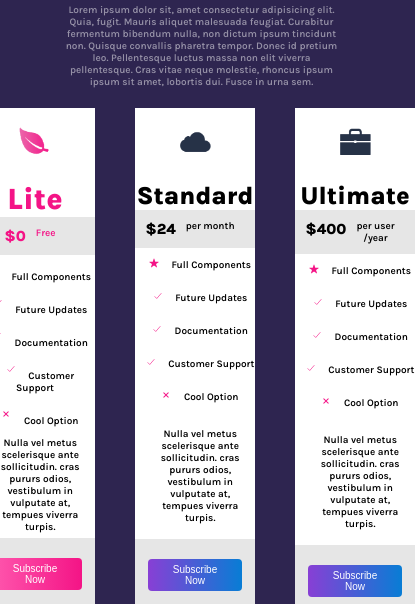
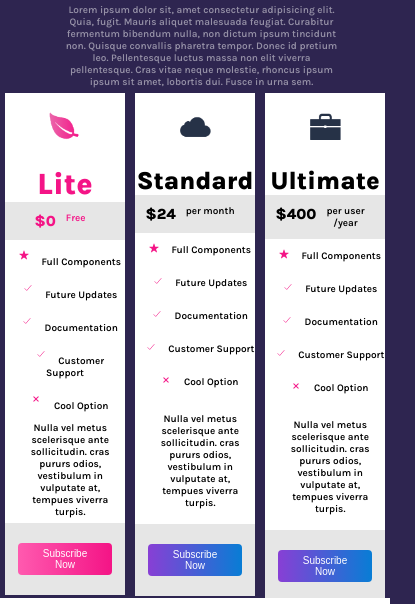
Before and after one commit to MaJoReGo/TallerBleuxMJ, a plain HTML site: page index.html in a window 390 px wide. Shown: the part 709-1313 px from the top of the page, 415 px wide, since content can reach past the window. Drawn offline with Linux system fonts and the light colour scheme.

Commit message:
Update inicio.css

```diff
--- a/css/inicio.css
+++ b/css/inicio.css
@@ -844,14 +844,14 @@ margin-left: 0 100px;
   width: 120px;
   font-size: 10px;
   height: 500px;
-  margin: 20px;
+  margin: 5px;
 }
 
   .flex-item1 {
     width: 120px;
     font-size: 10px;
     height: 500px;
-    margin: 20px;
+    margin: 5px;
   }
 
   .flex-item1 img{
```
